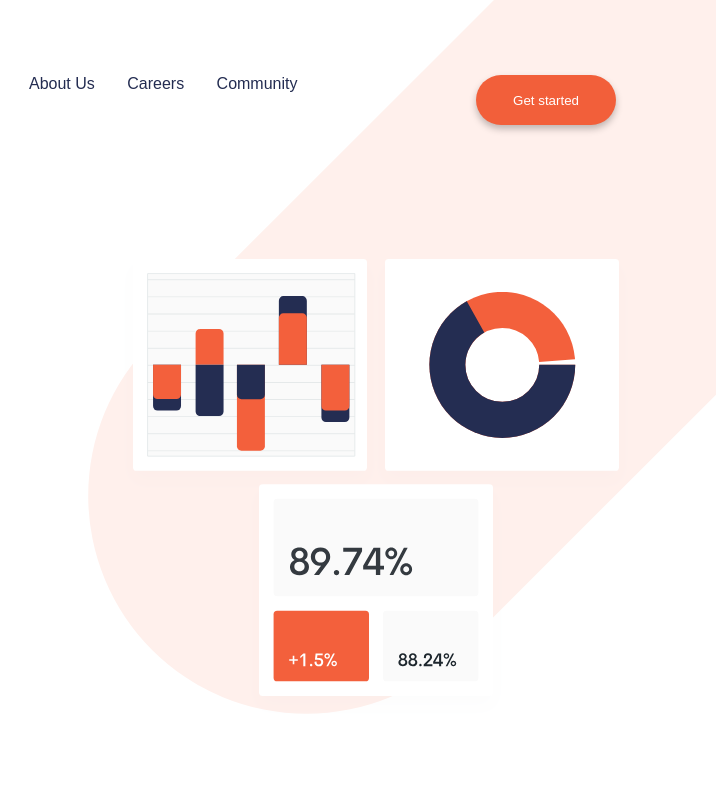
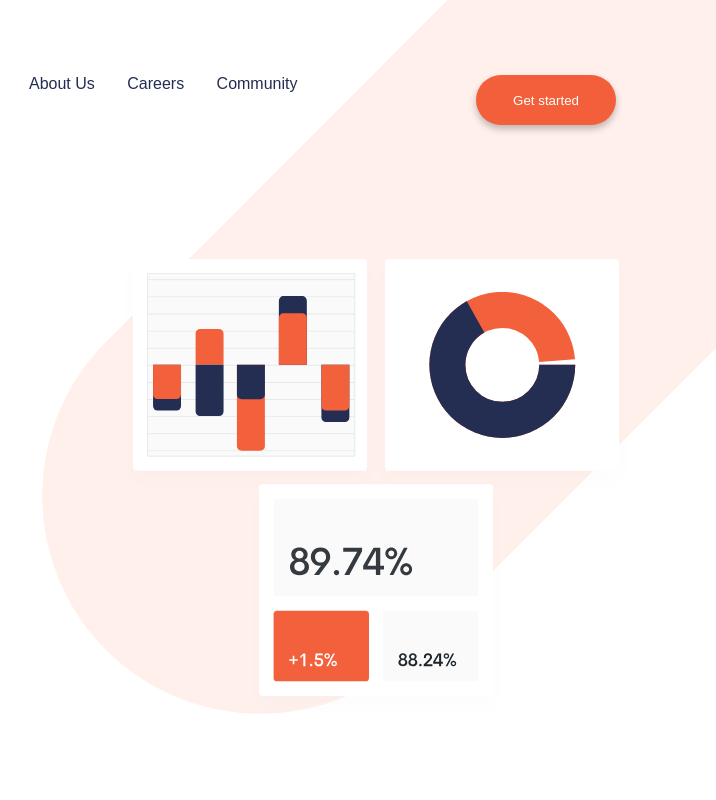
Before and after one commit to la-rojas13/Super-heroes, a plain HTML site: page index.html in a window 1280 px wide. Shown: the top 800 px of the page, 564-1280 px from the left. Drawn offline with Linux system fonts and the light colour scheme; a web font is replaced by a local one.

Commit message:
añadiendo

```diff
--- a/css/style.css
+++ b/css/style.css
@@ -591,6 +591,6 @@ footer span.copright-desktop {
 }
 @media (min-width: 1280px) {
     body {
-        background-position: top -100px right -40%;
+        background-position: top -100px right -30%;
     }
 }
```
